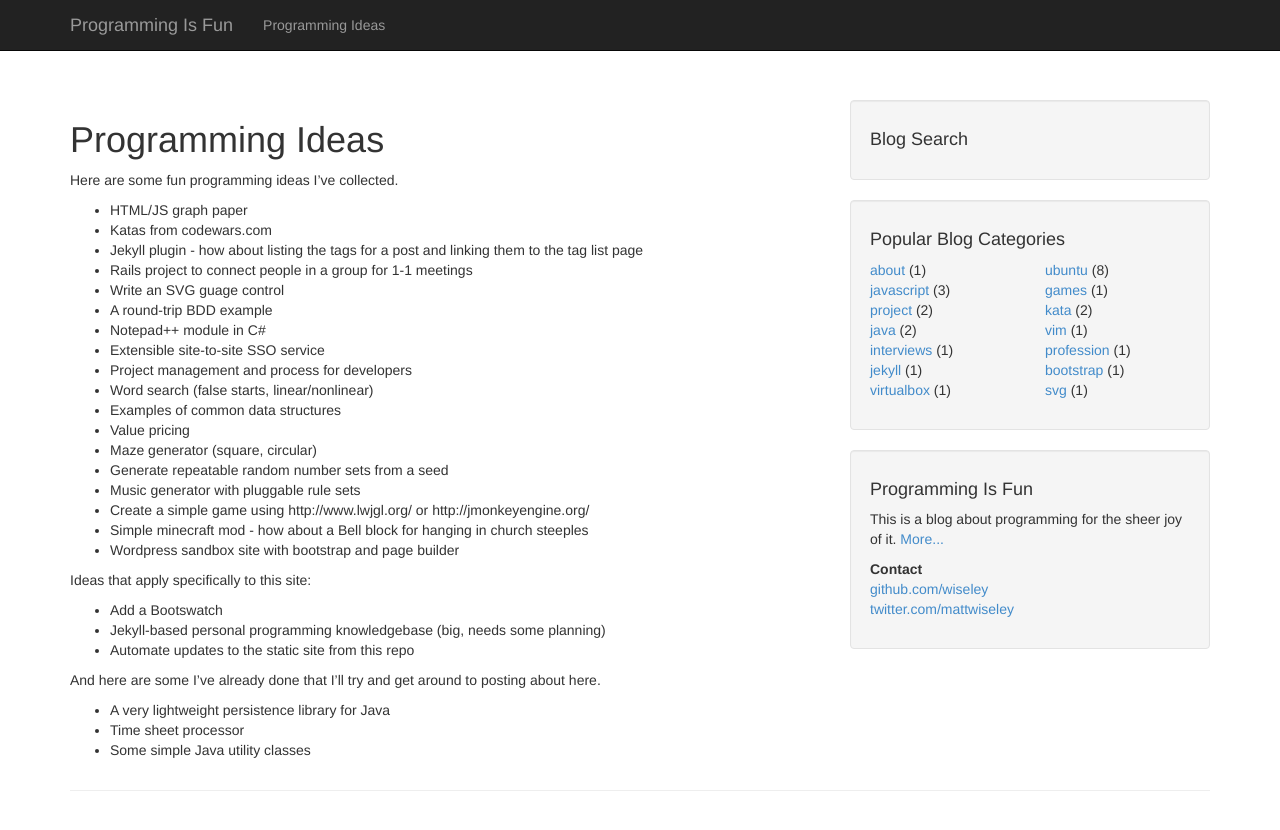
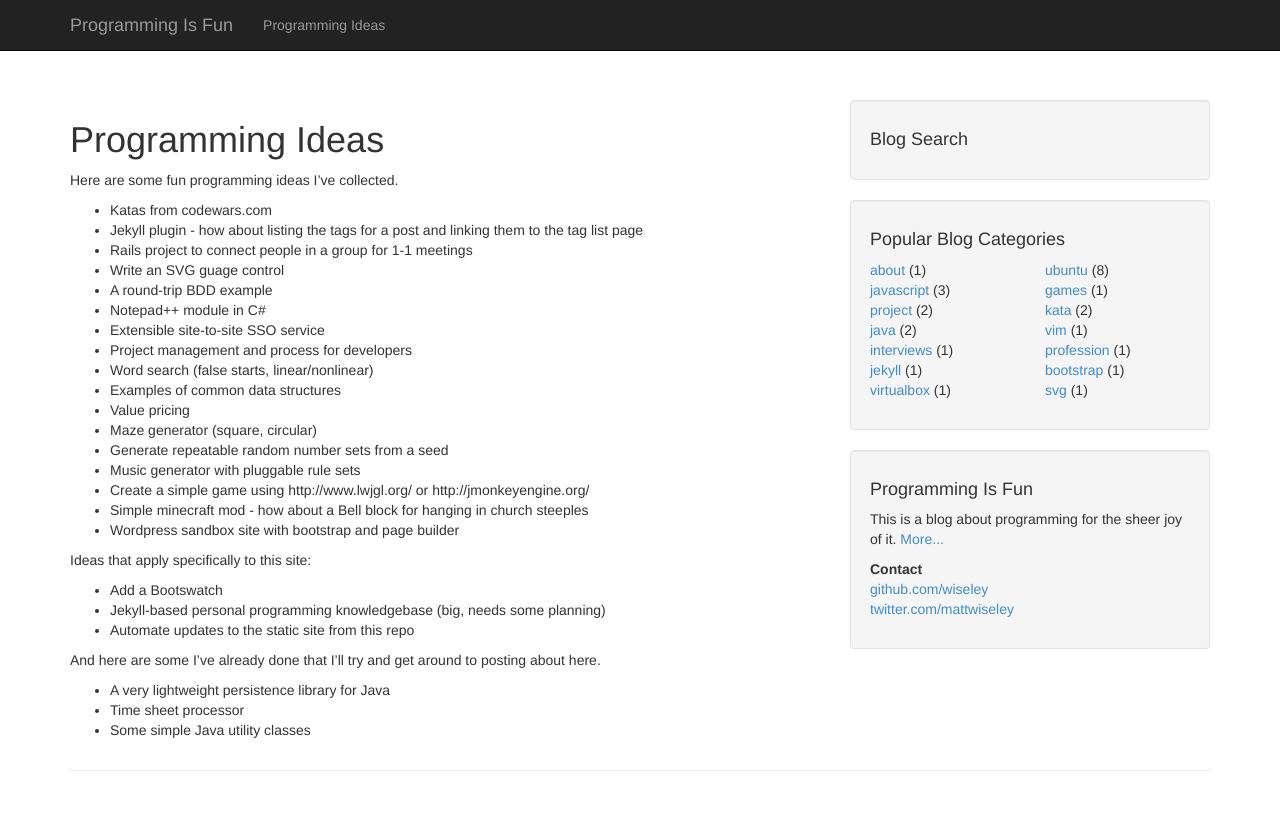
Before and after one commit to bagaag/coderfolder.com, a Jekyll site: the page built from ideas.markdown, in a window 1280 px wide. Shown: the top 830 px of the page. Built offline with Jekyll 4.4.1, drawn with Linux system fonts in a browser that asks for light colours; Markdown is read by kramdown in place of the engine named in the settings; comment, search, counter and statistics services are not loaded.

Commit message:
Updated ideas

```diff
--- a/ideas.markdown
+++ b/ideas.markdown
@@ -6,7 +6,6 @@ tags: about
 
 Here are some fun programming ideas I've collected.
 
-* HTML/JS graph paper
 * Katas from codewars.com
 * Jekyll plugin - how about listing the tags for a post and linking them to the tag list page
 * Rails project to connect people in a group for 1-1 meetings
```
